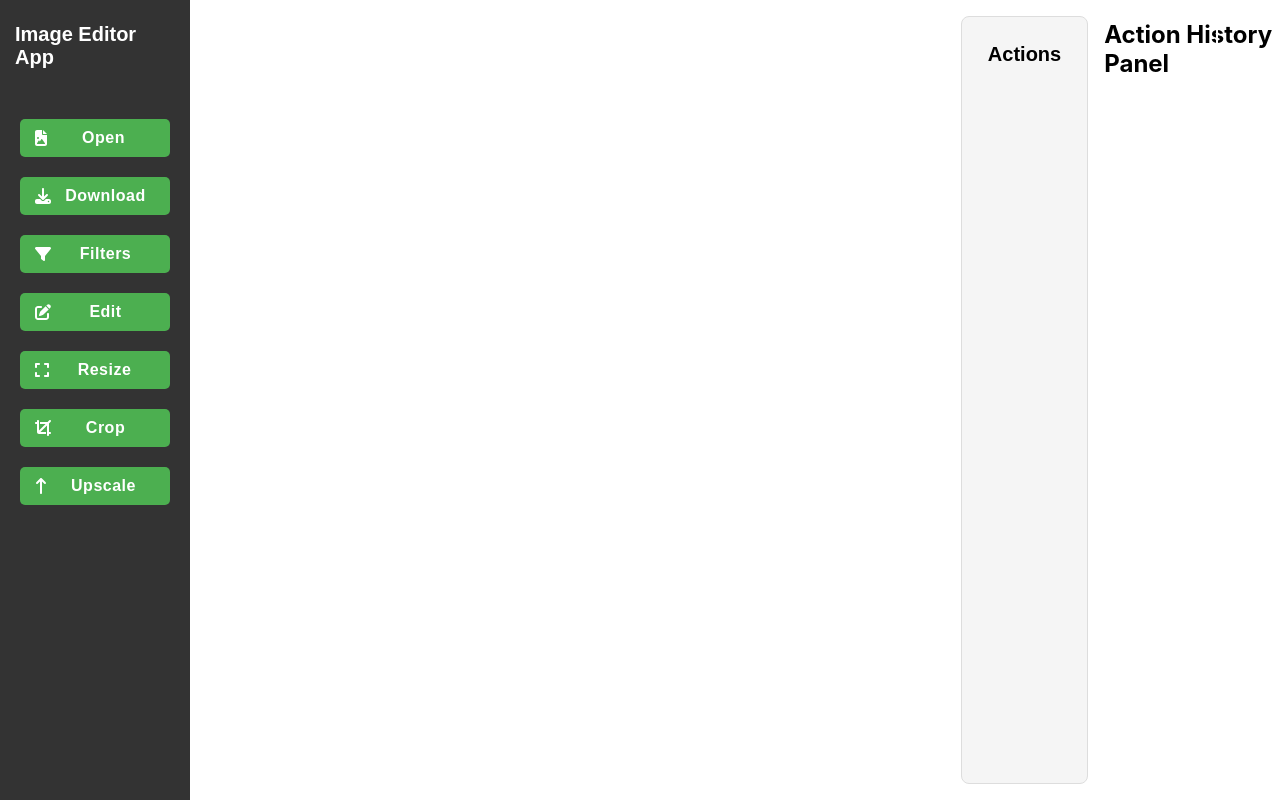
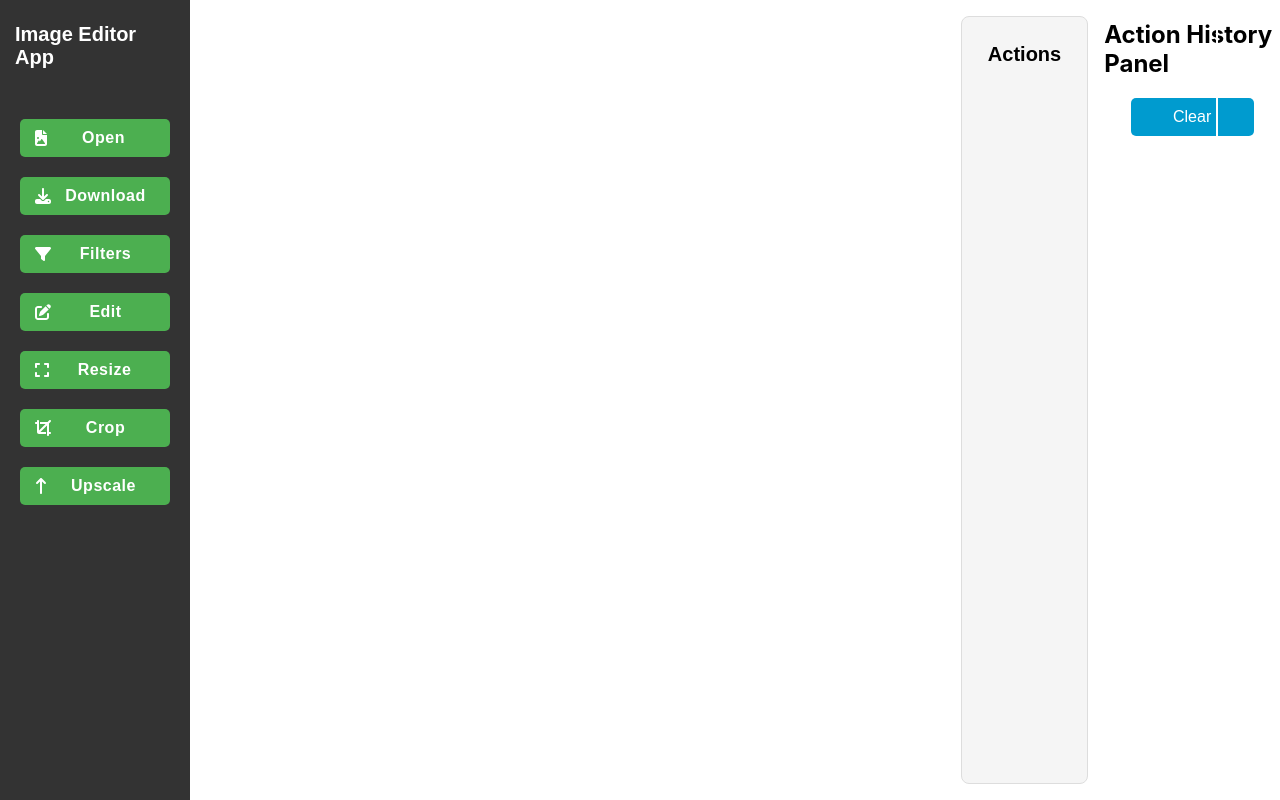
Before and after one commit to DavidTalevski/image-editor, a React (Create React App) app in the folder image-editor/: page / in a window 1280 px wide. Built offline with nearby package versions, Linux system fonts and the light colour scheme; the HTML template or start-up script is replaced by a standard one.

Commit message:
Added an option to clear the actions and the canvas

```diff
--- a/image-editor/src/App.js
+++ b/image-editor/src/App.js
@@ -249,6 +249,7 @@ function App() {
       <ActionHistoryPanelComponent
         history={history}
         onCardClicked={actionHistoryHandler.handleHistoryCardClick}
+        onClearClicked={actionHistoryHandler.handleClearHistory}
       />
 
     </div >
--- a/image-editor/src/css/panels.css
+++ b/image-editor/src/css/panels.css
@@ -34,8 +34,6 @@
     background-color: #0088b6;
     transform: scale(0.95);
 }
-
-
 
 .panel-icon {
     margin-right: 5px;
@@ -154,3 +152,79 @@
     margin-top: 8px;
     /* Add any other button-specific styles */
 }
+
+.clear-button {
+  background-color: #009bcf;
+  display: flex;
+  font-family: 'Montserrat', sans-serif;
+  align-items: center;
+  color: white;
+  border: none;
+  width: 70%;
+  margin: 0 auto;
+  padding: 10px 15px;
+  margin-bottom: 8px;
+  text-align: center;
+  text-decoration: none;
+  font-size: 16px;
+  cursor: pointer;
+  border-radius: 5px;
+  transition: background-color 0.3s ease, transform 0.2s ease;
+}
+
+.clear-button:hover {
+  background-color: #0088b6;
+  transform: scale(1.05);
+}
+
+.clear-button:active {
+  background-color: #0088b6;
+  transform: scale(0.95);
+}
+
+.overlay {
+  position: fixed;
+  top: 0;
+  left: 0;
+  width: 100%;
+  height: 100%;
+  background: rgba(0, 0, 0, 0.5); /* Semi-transparent black overlay */
+  display: flex;
+  align-items: center;
+  justify-content: center;
+}
+
+.confirmation-modal {
+  background-color: #fff;
+  padding: 20px;
+  border-radius: 8px;
+  box-shadow: 0 0 10px rgba(0, 0, 0, 0.2);
+}
+
+.confirmation-content {
+  text-align: center;
+}
+
+.button-container {
+  display: flex;
+  justify-content: center;
+  margin-top: 20px;
+}
+
+.confirm-button,
+.cancel-button {
+  background-color: #007bff;
+  color: #fff;
+  padding: 10px 20px;
+  margin: 0 10px;
+  border: none;
+  border-radius: 5px;
+  cursor: pointer;
+  font-size: 16px;
+  transition: background-color 0.3s ease;
+}
+
+.confirm-button:hover,
+.cancel-button:hover {
+  background-color: #0056b3;
+}
--- a/image-editor/src/js/components/actionHistoryPanelComponent/actionHistoryPanelComponent.js
+++ b/image-editor/src/js/components/actionHistoryPanelComponent/actionHistoryPanelComponent.js
@@ -1,10 +1,41 @@
-import React from 'react';
+import React, { useState } from 'react';
 import ActionHistoryCard from './actionHistoryCard';
+import ClearConfirmationPopup from './clearConfirmationComponent';
 
-const ActionHistoryPanelComponent = ({ history, onCardClicked }) => {
+const ActionHistoryPanelComponent = ({ history, onCardClicked, onClearClicked }) => {
+    const [showConfirmation, setShowConfirmation] = useState(false);
+
+    const handleClear = () => {
+        setShowConfirmation(true);
+    };
+
+    const handleConfirmClear = () => {
+        if (onClearClicked) onClearClicked();
+        setShowConfirmation(false);
+    };
+
+    const handleCancelClear = () => {
+        setShowConfirmation(false);
+    };
+
     return (
-        <div style={{ maxHeight: '768px', overflowY: 'auto' }} >
-            <h2>Action History Panel</h2>
+        <div style={{ maxHeight: '768px', overflowY: 'auto' }}>
+            <div style={{ display: 'flex', alignItems: 'center', justifyContent: 'space-between' }}>
+                <h2>Action History Panel</h2>
+            </div>
+
+            <button className="clear-button" onClick={handleClear}>
+                <span className="panel-text">Clear</span>
+            </button>
+
+            {/* Confirmation Popup */}
+            {showConfirmation && (
+                <ClearConfirmationPopup
+                    onConfirm={handleConfirmClear}
+                    onCancel={handleCancelClear}
+                />
+            )}
+
             {history.slice().reverse().map((action, index, array) => (
                 <ActionHistoryCard
                     key={index}
--- /dev/null
+++ b/image-editor/src/js/components/actionHistoryPanelComponent/clearConfirmationComponent.js
@@ -0,0 +1,23 @@
+import React from 'react';
+
+const ClearConfirmationPopup = ({ onConfirm, onCancel }) => {
+    return (
+        <div className="overlay">
+            <div className="confirmation-modal">
+                <div className="confirmation-content">
+                    <p>Are you sure you want to clear the history? <br /> This will also clear your working canvas!</p>
+                    <div className="button-container">
+                        <button className="confirm-button" onClick={onConfirm}>
+                            Yes
+                        </button>
+                        <button className="cancel-button" onClick={onCancel}>
+                            No
+                        </button>
+                    </div>
+                </div>
+            </div>
+        </div>
+    );
+};
+
+export default ClearConfirmationPopup;
--- a/image-editor/src/js/components/loadingComponent/loadingComponent.js
+++ b/image-editor/src/js/components/loadingComponent/loadingComponent.js
@@ -4,7 +4,6 @@ const LoadingComponent = () => {
     return (
         <div className="loading-container">
             <div className="loader"></div>
-            <p>Loading...</p>
         </div>
     );
 };
--- a/image-editor/src/js/core/action/actionManager.js
+++ b/image-editor/src/js/core/action/actionManager.js
@@ -109,6 +109,17 @@ export default class ActionManager extends EventEmitter {
     }
 
     /**
+     * Removes all actions from the action queue.
+     * Calls the destroy function for each removed action.
+     */
+    removeAllActions() {
+        while (this.actionQueue.length > 0) {
+            const lastActionIndex = this.actionQueue.length - 1;
+            this.removeAction(lastActionIndex);
+        }
+    }
+
+    /**
      * Executes a specific action from the action queue.
      * @param {number} orderId - The order ID of the action to execute.
      * @returns {Promise} A promise that resolves when the action is executed.
--- a/image-editor/src/js/core/canvas/canvasController.js
+++ b/image-editor/src/js/core/canvas/canvasController.js
@@ -68,6 +68,7 @@ export default class CanvasController extends EventEmitter {
     }
 
     clear() {
+        if (!this.canvas) return;
         this.context.clearRect(0, 0, this.canvas.width, this.canvas.height);
     }
 
--- a/image-editor/src/js/handlers/actionHistoryHandler.js
+++ b/image-editor/src/js/handlers/actionHistoryHandler.js
@@ -20,6 +20,11 @@ class ActionHistoryHandler {
         await this.actionManager.executeAllActionsBetween(0, id);
     }
 
+    handleClearHistory = () => {
+        this.actionManager.removeAllActions();
+        this.canvas.clear();
+    }
+
 }
 
 export default ActionHistoryHandler;
--- a/image-editor/src/js/handlers/loadActionHandler.js
+++ b/image-editor/src/js/handlers/loadActionHandler.js
@@ -31,6 +31,7 @@ export default class LoadActionHandler {
         try {
             await this.actionManager.updateAction(action, data);
         } catch (e) {
+            this.actionManager.emit(this.actionManager.events.ACTION_UPDATED, action);
             this.actionManager.removeLastAction()
         }
     };
```
Also changed, not shown: 1 other file (tests, documents, lock files or other folders).
